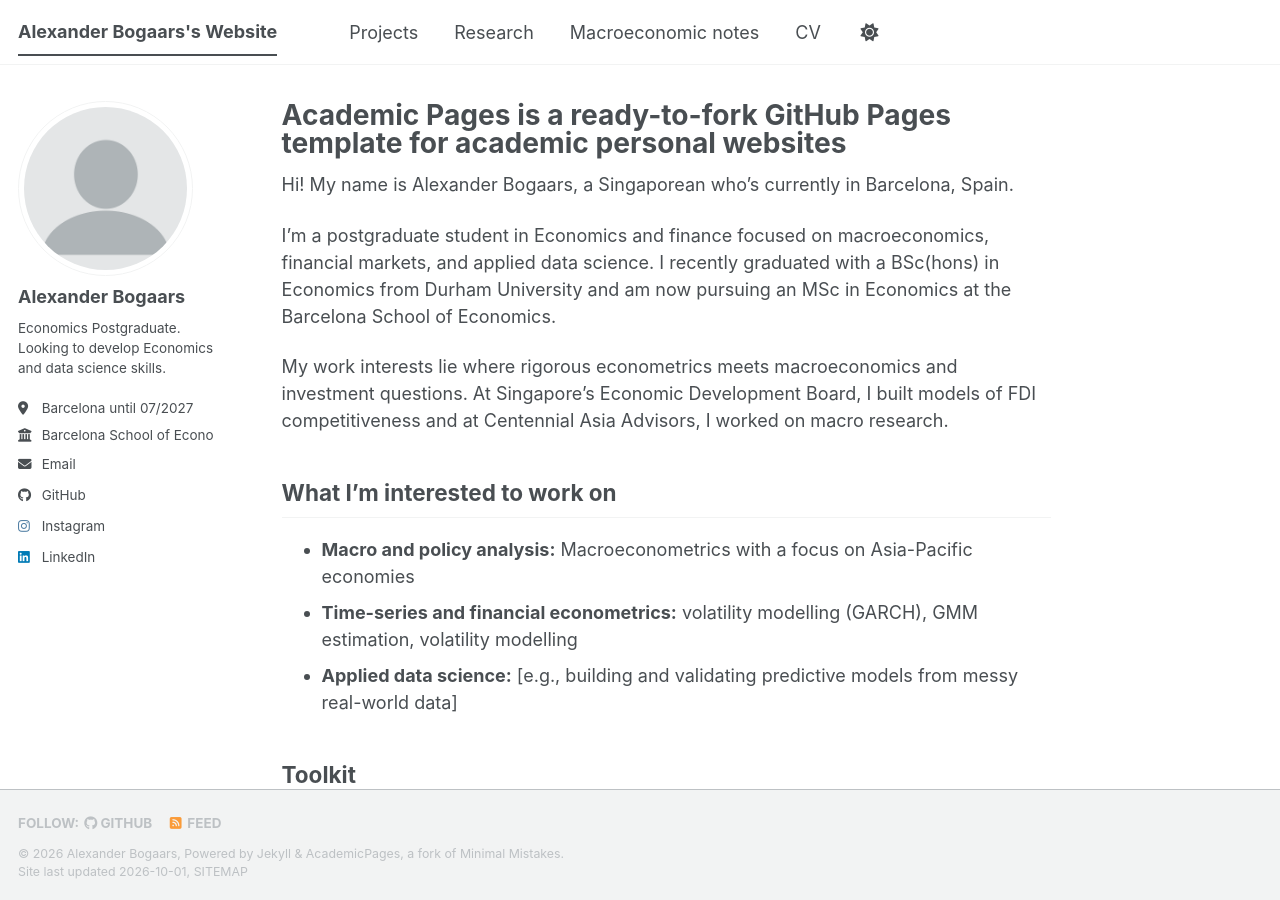
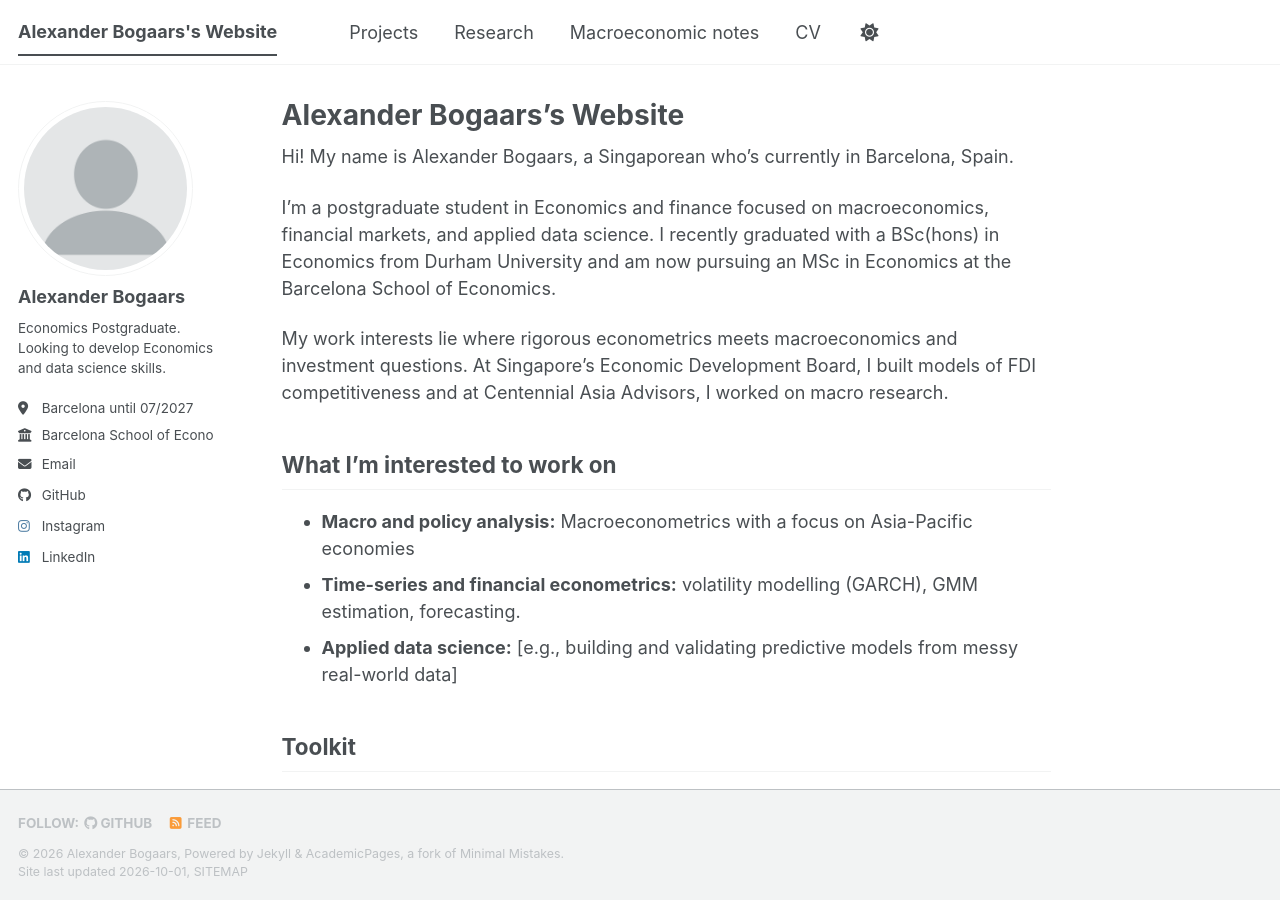
Before and after one commit to AlexBogaars/Alexbogaars-github.io, a Jekyll site: the page built from _pages/about.md, in a window 1280 px wide and 900 px high. Built offline with Jekyll 4.4.1, drawn with Linux system fonts in a browser that asks for light colours; a style sheet for code colours, icons or effects is not loaded.

Commit message:
Update about.md

```diff
--- a/_pages/about.md
+++ b/_pages/about.md
@@ -1,6 +1,6 @@
 ---
 permalink: /
-title: "Academic Pages is a ready-to-fork GitHub Pages template for academic personal websites"
+title: "Alexander Bogaars's Website"
 author_profile: true
 redirect_from:
   - /about/
@@ -22,13 +22,13 @@ competitiveness and at Centennial Asia Advisors, I worked on macro research.
 
 - **Macro and policy analysis:** Macroeconometrics with a focus on Asia-Pacific economies
 - **Time-series and financial econometrics:** volatility modelling (GARCH),
-  GMM estimation, volatility modelling
+  GMM estimation, forecasting.
 - **Applied data science:** [e.g., building and validating predictive
   models from messy real-world data]
 
 ## Toolkit
 
-Python · R · Python · Stata · Matlab · Git/Github · Latex · SQL
+Python · R  · Stata · Matlab · Git/Github · Latex · SQL
 
 
 ## Featured work
```
